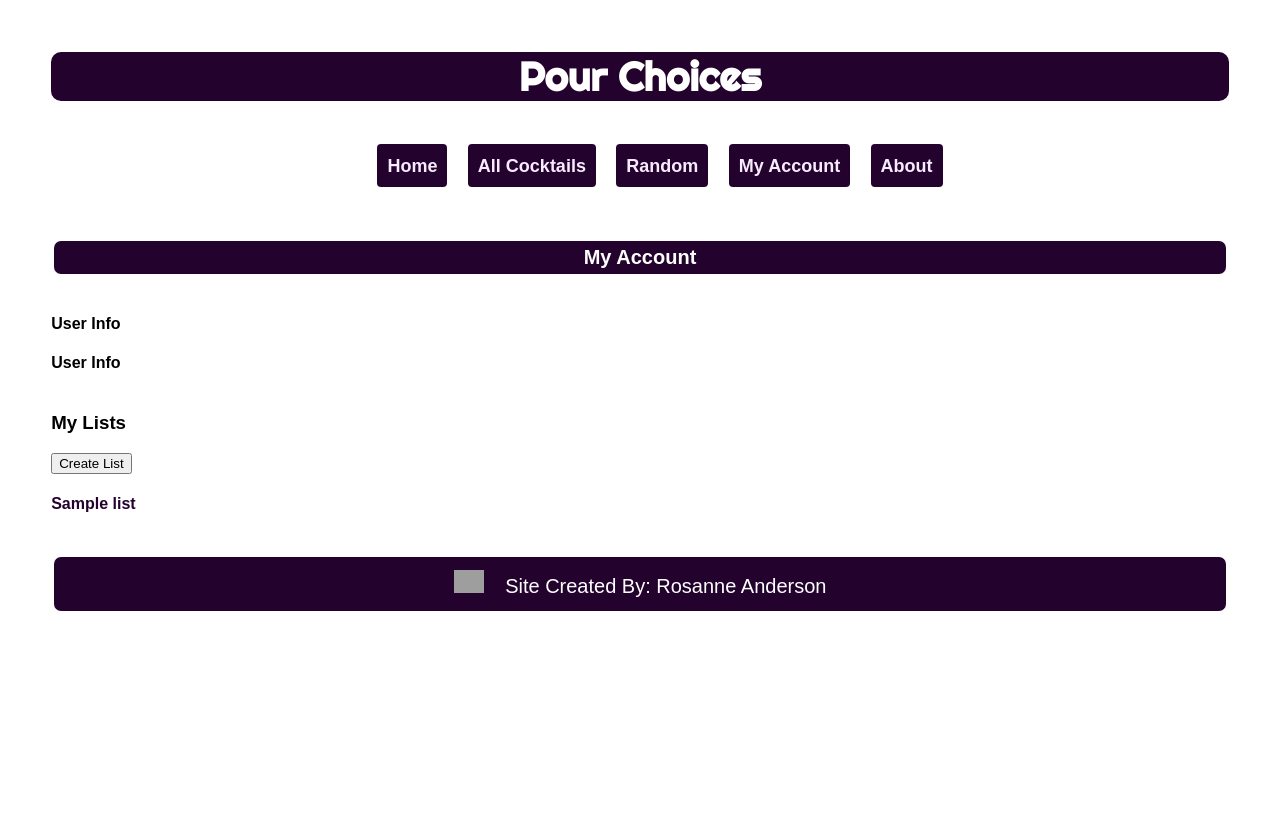
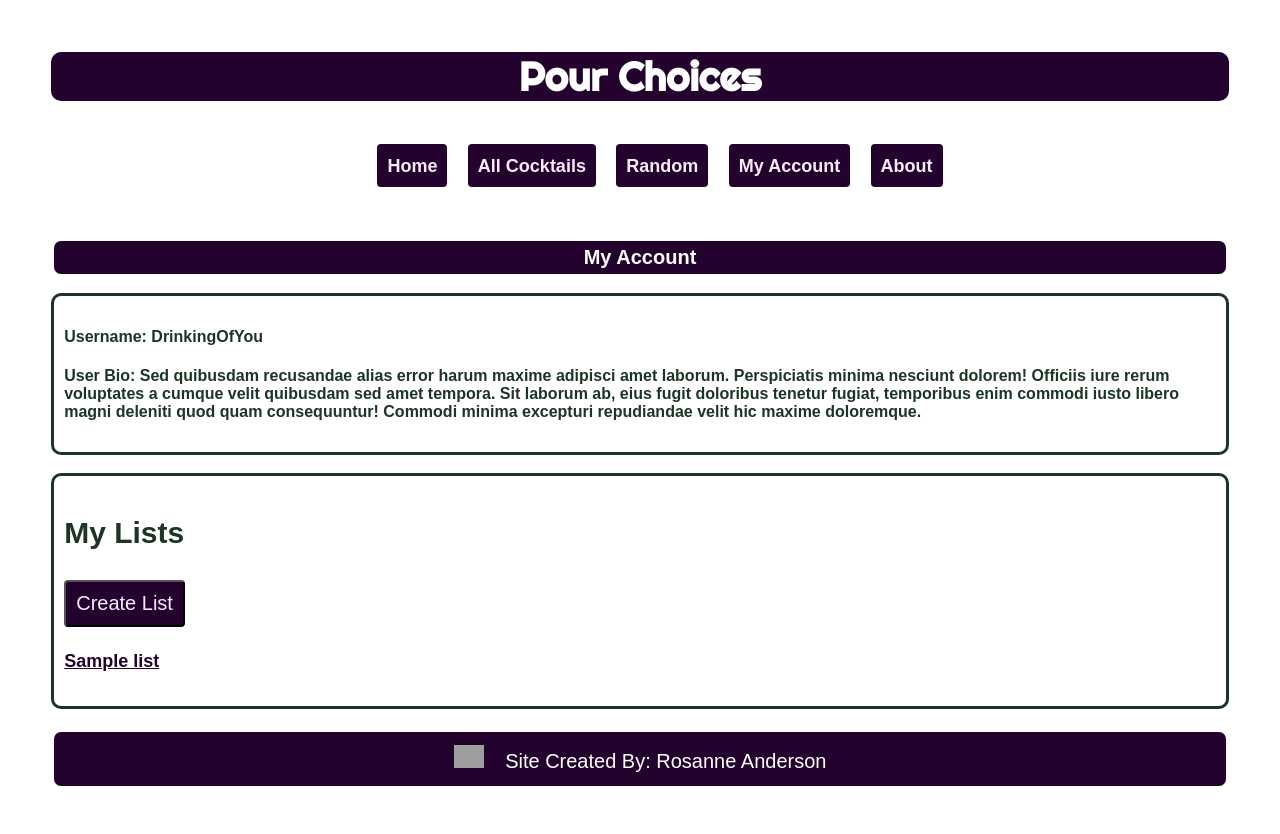
Before and after one commit to RosanneE/Pour_Choices, a Django app: template pour/drinks/templates/my_page.html in a window 1280 px wide. Before the commit the page ends 611 px from the top, so only its background shows below. Run offline with Django 4.2, Linux system fonts and the light colour scheme; the template is opened without the code that fills it: most values are stand-ins (such as "Sample title", 1, 10 or a date in 2020); data that the repository does not hold is empty; some web fonts are replaced; grey boxes are pictures that could not be loaded.

Commit message:
css updates

```diff
--- a/pour/drinks/static/styles/main.css
+++ b/pour/drinks/static/styles/main.css
@@ -101,6 +101,14 @@ li,
     flex-direction: row;
 }
 
+.drink_name{
+    background-color: #1D3526;
+    color: white;
+    font-family: 'Righteous', cursive;
+    font-size: 30px;
+    padding: 5px;
+}
+
 .header_text, .footer {
     background-color: #23022E;
     color: white;
@@ -118,6 +126,10 @@ li,
 .ings {
     display: inline-block;
     font-size: 20px;
+}
+
+.ings_list{
+    color: #E08300;
 }
 
 .icon {
@@ -142,6 +154,16 @@ li,
     text-align: center;
 }
 
+a.lList{
+    text-decoration:underline;
+    font-size: 18px;
+}
+
+.my_lists{
+    font-size: 30px;
+    font-weight: bold;
+}
+
 .nav {
     color: #F9EBFE;
     padding: 10px;
@@ -149,7 +171,6 @@ li,
     border-radius: 4px;
     font-size: 20px;
 }
-
 
 .nav_bar {
     text-align: center;
--- a/pour/drinks/templates/my_page.html
+++ b/pour/drinks/templates/my_page.html
@@ -6,13 +6,19 @@
 <div class = 'page_title' >
     <h2 class = 'header_text'>My Account</h2>
 </div>
-<div class = 'user_info'>
-    <h4> User Info<h4>
-    <h4> User Info<h4>
+<div class = 'user_info base_style'>
+    <h4> Username: DrinkingOfYou<h4>
+    <h4> User Bio: Sed quibusdam recusandae alias error harum maxime adipisci amet laborum. Perspiciatis
+        minima nesciunt dolorem! Officiis iure rerum voluptates a cumque velit
+        quibusdam sed amet tempora. Sit laborum ab, eius fugit doloribus tenetur
+        fugiat, temporibus enim commodi iusto libero magni deleniti quod quam
+        consequuntur! Commodi minima excepturi repudiandae velit hic maxime
+        doloremque.<h4>
 </div>
-<div class= 'lists'>
-    <h3>My Lists</h3>
-    <input type="button" onclick="location.href='{% url 'list_create' %}'" value="Create List" />
+<br/>
+<div class= 'lists base_style'>
+    <h3 class = 'my_lists'>My Lists</h3>
+    <input type="button" class = 'nav' onclick="location.href='{% url 'list_create' %}'" value="Create List" />
         {% include 'partials/_list_of_lists.html' %}
     </div>
 </div>
```
Also changed, not shown: pour/drinks/templates/cocktail_show.html (+11 -5 lines).
